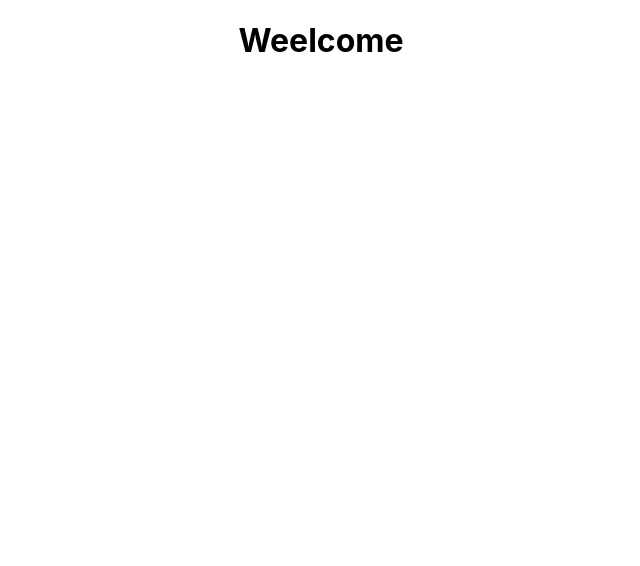
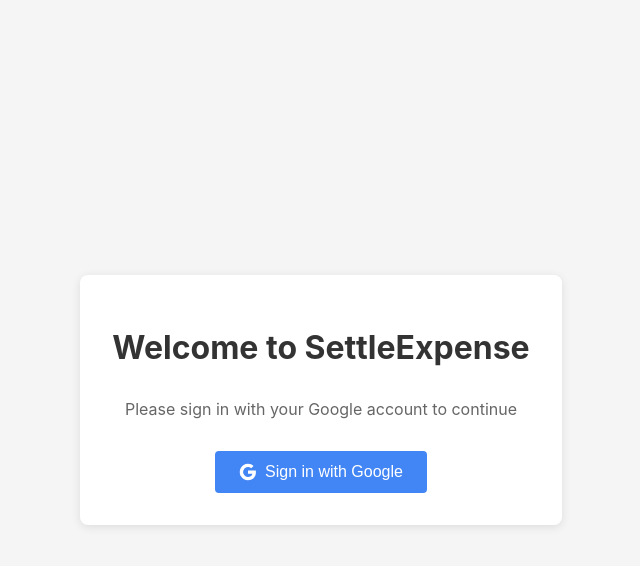
Before and after one commit to gauravasharma/SettleExpense, a React (Create React App) app in the folder app/: page / in a window 1280 px wide. Shown: the top 566 px of the page, without its empty margins (319-959 px from the left). Built offline with nearby package versions, Linux system fonts and the light colour scheme; no server answers.

Commit message:
Start of Project

```diff
--- /dev/null
+++ b/app/firestore.indexes.json
@@ -0,0 +1,4 @@
+{
+  "indexes": [],
+  "fieldOverrides": []
+}
--- a/app/package.json
+++ b/app/package.json
@@ -8,6 +8,7 @@
     "@testing-library/jest-dom": "^6.9.1",
     "@testing-library/react": "^16.3.2",
     "@testing-library/user-event": "^13.5.0",
+    "firebase": "^12.13.0",
     "react": "^19.2.6",
     "react-dom": "^19.2.6",
     "react-scripts": "5.0.1",
--- a/app/src/App.js
+++ b/app/src/App.js
@@ -1,10 +1,33 @@
 import './App.css';
+import { AuthProvider, useAuth } from './AuthContext';
+import Login from './Login';
+import Dashboard from './Dashboard';
+
+function AppContent() {
+  const { user, loading } = useAuth();
+
+  if (loading) {
+    return (
+      <div style={{
+        display: 'flex',
+        justifyContent: 'center',
+        alignItems: 'center',
+        minHeight: '100vh',
+        backgroundColor: '#f5f5f5'
+      }}>
+        <div>Loading...</div>
+      </div>
+    );
+  }
+
+  return user ? <Dashboard /> : <Login />;
+}
 
 function App() {
   return (
-    <div className="App">
-      <h1>Weelcome</h1>
-    </div>
+    <AuthProvider>
+      <AppContent />
+    </AuthProvider>
   );
 }
 
--- /dev/null
+++ b/app/src/AuthContext.js
@@ -0,0 +1,92 @@
+import React, { createContext, useContext, useEffect, useState } from 'react';
+import { auth, googleProvider, db } from './firebase';
+import { signInWithPopup, signOut, onAuthStateChanged } from 'firebase/auth';
+import { doc, setDoc, getDoc } from 'firebase/firestore';
+
+const AuthContext = createContext();
+
+export const useAuth = () => {
+  const context = useContext(AuthContext);
+  if (!context) {
+    throw new Error('useAuth must be used within an AuthProvider');
+  }
+  return context;
+};
+
+export const AuthProvider = ({ children }) => {
+  const [user, setUser] = useState(null);
+  const [loading, setLoading] = useState(true);
+
+  useEffect(() => {
+    const unsubscribe = onAuthStateChanged(auth, async (user) => {
+      if (user) {
+        // Save user info to Firestore
+        await saveUserToFirestore(user);
+        setUser(user);
+      } else {
+        setUser(null);
+      }
+      setLoading(false);
+    });
+
+    return unsubscribe;
+  }, []);
+
+  const saveUserToFirestore = async (user) => {
+    try {
+      const userRef = doc(db, 'users', user.uid);
+      const userSnap = await getDoc(userRef);
+
+      if (!userSnap.exists()) {
+        // Create new user document
+        await setDoc(userRef, {
+          uid: user.uid,
+          email: user.email,
+          displayName: user.displayName,
+          photoURL: user.photoURL,
+          createdAt: new Date(),
+          lastLogin: new Date()
+        });
+      } else {
+        // Update last login
+        await setDoc(userRef, {
+          lastLogin: new Date()
+        }, { merge: true });
+      }
+    } catch (error) {
+      console.error('Error saving user to Firestore:', error);
+    }
+  };
+
+  const signInWithGoogle = async () => {
+    try {
+      const result = await signInWithPopup(auth, googleProvider);
+      return result.user;
+    } catch (error) {
+      console.error('Error signing in with Google:', error);
+      throw error;
+    }
+  };
+
+  const logout = async () => {
+    try {
+      await signOut(auth);
+    } catch (error) {
+      console.error('Error signing out:', error);
+      throw error;
+    }
+  };
+
+  const value = {
+    user,
+    loading,
+    signInWithGoogle,
+    logout
+  };
+
+  return (
+    <AuthContext.Provider value={value}>
+      {!loading && children}
+    </AuthContext.Provider>
+  );
+};
--- /dev/null
+++ b/app/src/Dashboard.js
@@ -0,0 +1,94 @@
+import React from 'react';
+import { useAuth } from './AuthContext';
+
+const Dashboard = () => {
+  const { user, logout } = useAuth();
+
+  const handleLogout = async () => {
+    try {
+      await logout();
+    } catch (error) {
+      console.error('Logout failed:', error);
+      alert('Logout failed. Please try again.');
+    }
+  };
+
+  return (
+    <div style={{
+      minHeight: '100vh',
+      backgroundColor: '#f5f5f5',
+      padding: '2rem'
+    }}>
+      <div style={{
+        maxWidth: '800px',
+        margin: '0 auto',
+        backgroundColor: 'white',
+        borderRadius: '8px',
+        boxShadow: '0 2px 10px rgba(0,0,0,0.1)',
+        padding: '2rem'
+      }}>
+        <div style={{
+          display: 'flex',
+          justifyContent: 'space-between',
+          alignItems: 'center',
+          marginBottom: '2rem',
+          borderBottom: '1px solid #eee',
+          paddingBottom: '1rem'
+        }}>
+          <h1 style={{ color: '#333', margin: 0 }}>SettleExpense Dashboard</h1>
+          <button
+            onClick={handleLogout}
+            style={{
+              backgroundColor: '#dc3545',
+              color: 'white',
+              border: 'none',
+              padding: '8px 16px',
+              borderRadius: '4px',
+              cursor: 'pointer'
+            }}
+          >
+            Logout
+          </button>
+        </div>
+
+        <div style={{ textAlign: 'center' }}>
+          <img
+            src={user.photoURL}
+            alt={user.displayName}
+            style={{
+              width: '100px',
+              height: '100px',
+              borderRadius: '50%',
+              marginBottom: '1rem'
+            }}
+          />
+          <h2 style={{ color: '#333', marginBottom: '0.5rem' }}>
+            Welcome, {user.displayName}!
+          </h2>
+          <p style={{ color: '#666', marginBottom: '2rem' }}>
+            Email: {user.email}
+          </p>
+
+          <div style={{
+            backgroundColor: '#f8f9fa',
+            padding: '2rem',
+            borderRadius: '8px',
+            border: '1px solid #dee2e6'
+          }}>
+            <h3 style={{ color: '#333', marginTop: 0 }}>Your Account Information</h3>
+            <div style={{ textAlign: 'left', maxWidth: '400px', margin: '0 auto' }}>
+              <p><strong>User ID:</strong> {user.uid}</p>
+              <p><strong>Email:</strong> {user.email}</p>
+              <p><strong>Name:</strong> {user.displayName}</p>
+              <p><strong>Email Verified:</strong> {user.emailVerified ? 'Yes' : 'No'}</p>
+              <p><strong>Account Created:</strong> {user.metadata.creationTime}</p>
+              <p><strong>Last Login:</strong> {user.metadata.lastSignInTime}</p>
+            </div>
+          </div>
+        </div>
+      </div>
+    </div>
+  );
+};
+
+export default Dashboard;
--- /dev/null
+++ b/app/src/Login.js
@@ -0,0 +1,65 @@
+import React from 'react';
+import { useAuth } from './AuthContext';
+
+const Login = () => {
+  const { signInWithGoogle } = useAuth();
+
+  const handleGoogleSignIn = async () => {
+    try {
+      await signInWithGoogle();
+    } catch (error) {
+      console.error('Login failed:', error);
+      alert('Login failed. Please try again.');
+    }
+  };
+
+  return (
+    <div style={{
+      display: 'flex',
+      flexDirection: 'column',
+      alignItems: 'center',
+      justifyContent: 'center',
+      minHeight: '100vh',
+      backgroundColor: '#f5f5f5'
+    }}>
+      <div style={{
+        backgroundColor: 'white',
+        padding: '2rem',
+        borderRadius: '8px',
+        boxShadow: '0 2px 10px rgba(0,0,0,0.1)',
+        textAlign: 'center'
+      }}>
+        <h1 style={{ marginBottom: '2rem', color: '#333' }}>Welcome to SettleExpense</h1>
+        <p style={{ marginBottom: '2rem', color: '#666' }}>
+          Please sign in with your Google account to continue
+        </p>
+        <button
+          onClick={handleGoogleSignIn}
+          style={{
+            backgroundColor: '#4285f4',
+            color: 'white',
+            border: 'none',
+            padding: '12px 24px',
+            borderRadius: '4px',
+            fontSize: '16px',
+            cursor: 'pointer',
+            display: 'flex',
+            alignItems: 'center',
+            gap: '8px',
+            margin: '0 auto'
+          }}
+        >
+          <svg width="18" height="18" viewBox="0 0 24 24">
+            <path fill="currentColor" d="M22.56 12.25c0-.78-.07-1.53-.2-2.25H12v4.26h5.92c-.26 1.37-1.04 2.53-2.21 3.31v2.77h3.57c2.08-1.92 3.28-4.74 3.28-8.09z"/>
+            <path fill="currentColor" d="M12 23c2.97 0 5.46-.98 7.28-2.66l-3.57-2.77c-.98.66-2.23 1.06-3.71 1.06-2.86 0-5.29-1.93-6.16-4.53H2.18v2.84C3.99 20.53 7.7 23 12 23z"/>
+            <path fill="currentColor" d="M5.84 14.09c-.22-.66-.35-1.36-.35-2.09s.13-1.43.35-2.09V7.07H2.18C1.43 8.55 1 10.22 1 12s.43 3.45 1.18 4.93l2.85-2.22.81-.62z"/>
+            <path fill="currentColor" d="M12 5.38c1.62 0 3.06.56 4.21 1.64l3.15-3.15C17.45 2.09 14.97 1 12 1 7.7 1 3.99 3.47 2.18 7.07l3.66 2.84c.87-2.6 3.3-4.53 6.16-4.53z"/>
+          </svg>
+          Sign in with Google
+        </button>
+      </div>
+    </div>
+  );
+};
+
+export default Login;
--- /dev/null
+++ b/app/src/firebase.js
@@ -0,0 +1,31 @@
+// Import the functions you need from the SDKs you need
+import { initializeApp } from 'firebase/app';
+import { getAuth, GoogleAuthProvider } from 'firebase/auth';
+import { getFirestore } from 'firebase/firestore';
+
+// Firebase configuration for SettleExpense project
+const firebaseConfig = {
+  apiKey: "AIzaSyDUz3hASJB_r8CUK9hJy4V7_GsYE3KLaaw",
+  authDomain: "settleexpense-f099a.firebaseapp.com",
+  projectId: "settleexpense-f099a",
+  storageBucket: "settleexpense-f099a.firebasestorage.app",
+  messagingSenderId: "131457267255",
+  appId: "1:131457267255:web:f7d64218adbf5336ca71b2"
+};
+
+// Initialize Firebase
+const app = initializeApp(firebaseConfig);
+
+// Initialize Firebase Authentication and get a reference to the service
+export const auth = getAuth(app);
+
+// Initialize Cloud Firestore and get a reference to the service
+export const db = getFirestore(app);
+
+// Google Auth Provider
+export const googleProvider = new GoogleAuthProvider();
+googleProvider.setCustomParameters({
+  prompt: 'select_account'
+});
+
+export default app;
```
Also changed, not shown: app/firebase.json, 2 other files (tests, documents, lock files or other folders).
